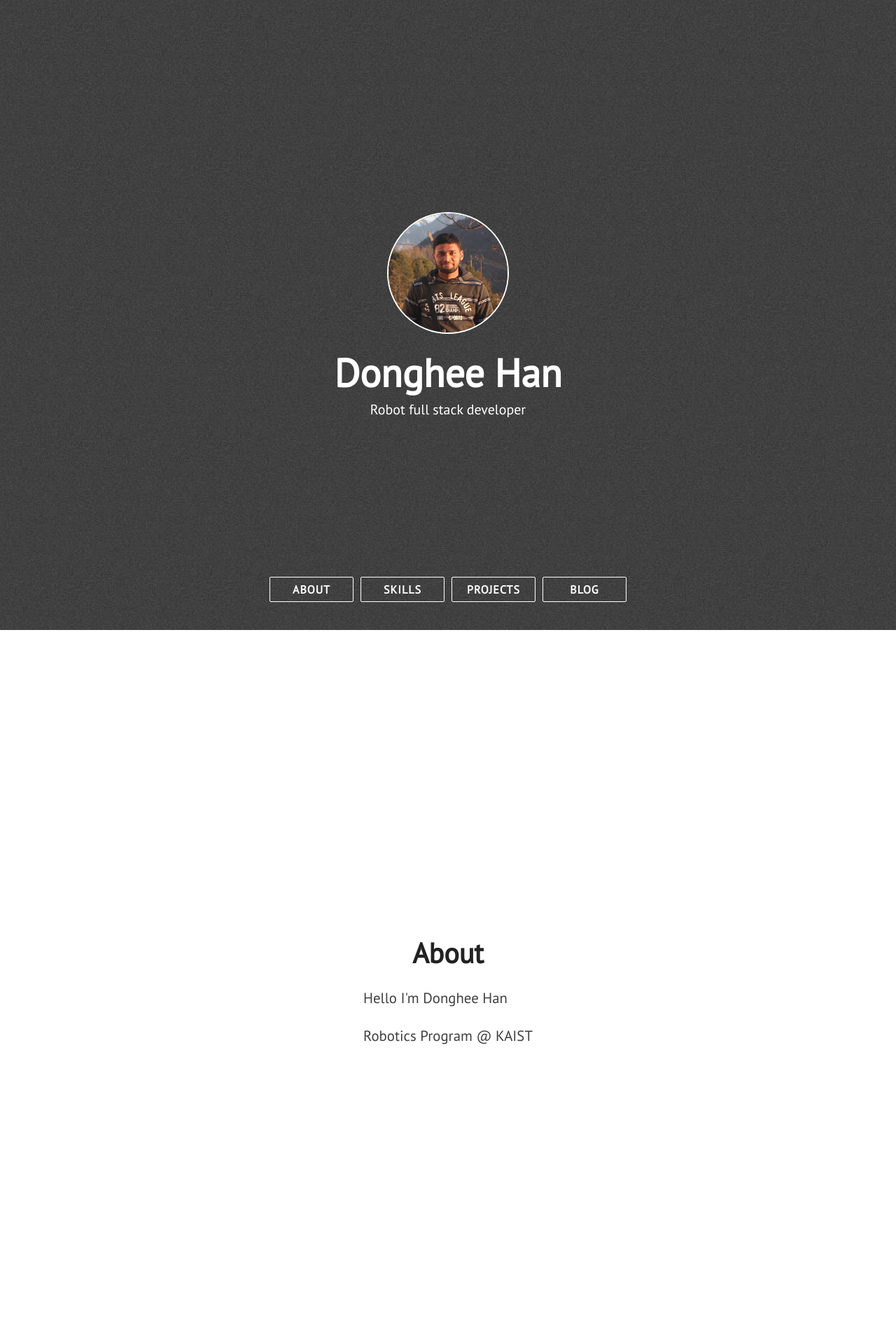
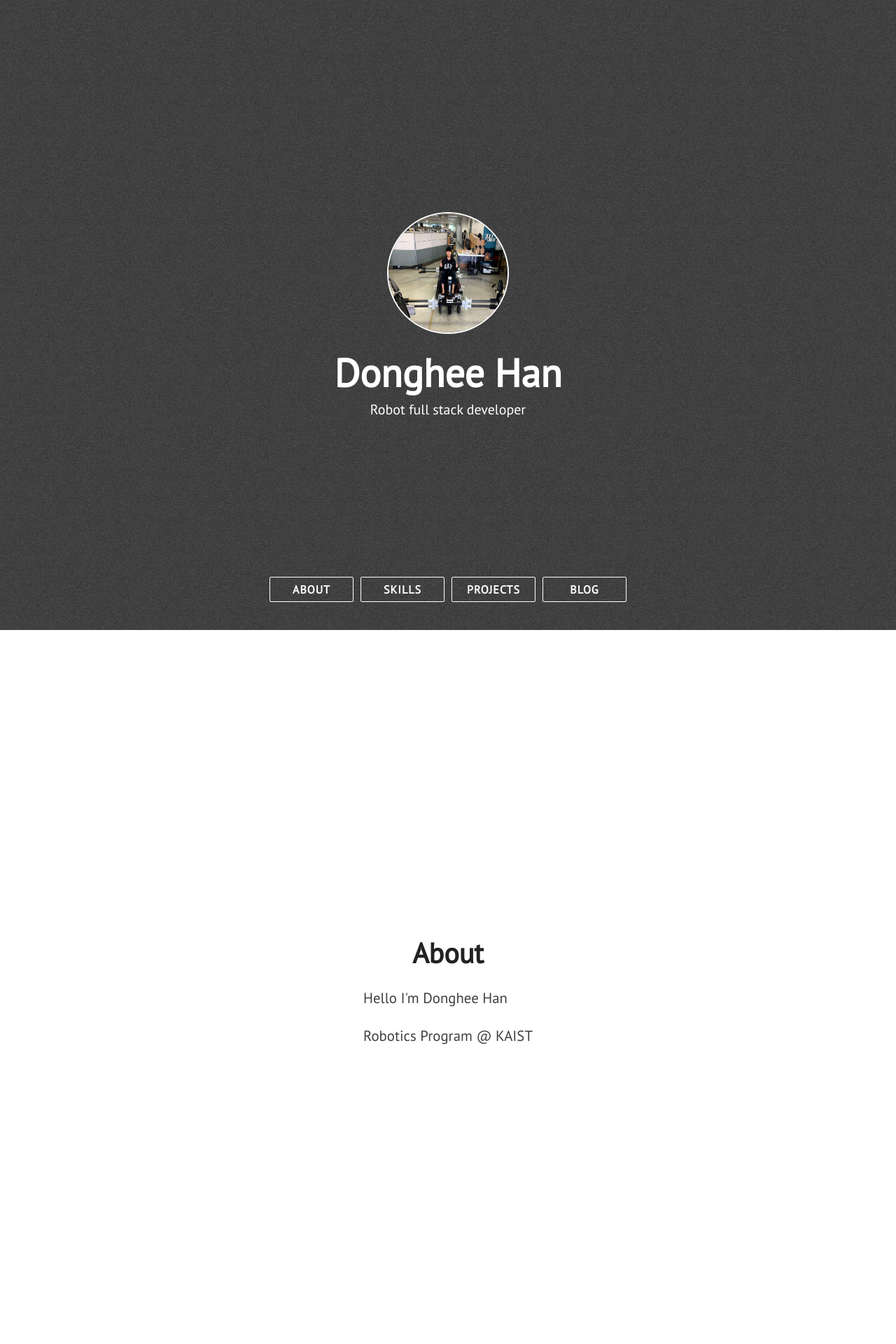
Before and after one commit to hdh7485/portfolio, a Jekyll site: the page built from index.html, in a window 1280 px wide. Shown: the top 1920 px of the page at 70% size. Built offline with Jekyll 4.4.1, drawn with Linux system fonts in a browser that asks for light colours; nearby versions of some CDN libraries.

Commit message:
Modified nav image

```diff
--- a/_includes/head.html
+++ b/_includes/head.html
@@ -3,7 +3,7 @@
         {% include googeanalytics.html %}
     {% endif %}
 
-    <title>{{ site.site_title }}</title>
+    <title>Donghee Han's Portfolio</title>
     <meta name="viewport" content="width=device-width, initial-scale=1">
     <meta name="google-site-verification" content="k4p92PduVR_7ZqAlB8-OMnONNOl9GkkmUh4dlKfbY7o" />
 
--- a/_includes/nav.html
+++ b/_includes/nav.html
@@ -2,7 +2,7 @@
 <section class="head" id="nav">
     <div class="head-inner-wrap">
         <div class="profile-pic-div animated">
-            <a href="#about" class="profile-pic-link"><img src="{{ site.profile_picture }}" class="profile-pic"/></a>
+            <a href="#about" class="profile-pic-link"><img src="assets/images/dhhan.jpg" class="profile-pic"/></a>
         </div>
         <div class="head-name head-title animated" id="head-name">Donghee Han</div>
         <div class="head-punchline animated">Robot full stack developer</div>
```
Also changed, not shown: assets/images/dhhan.jpg (added).
